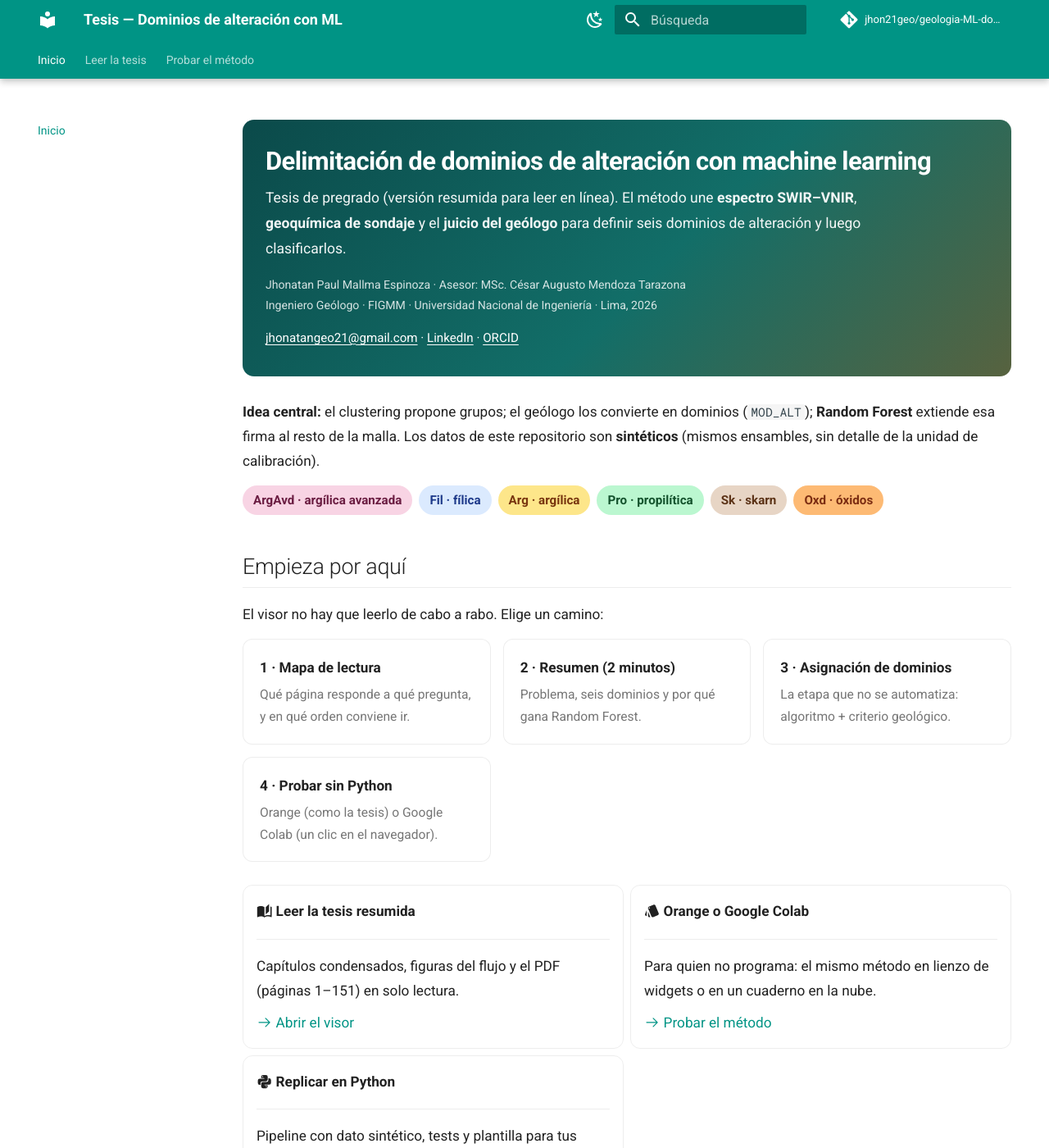
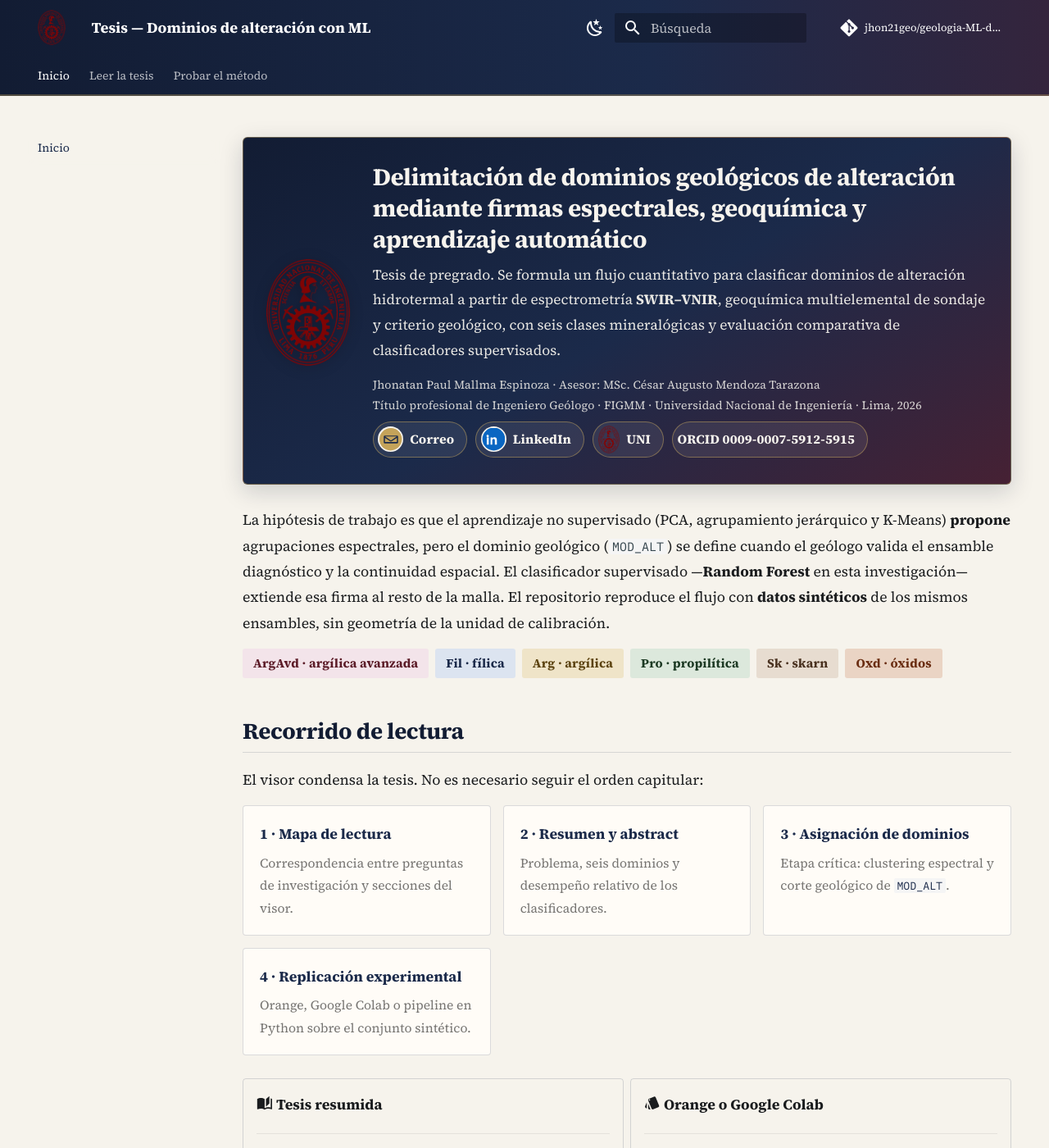
Before and after one commit to jhon21geo/geologia-ML-dominios-alteracion, an MkDocs documentation site: the page built from docs/index.md, in a window 1280 px wide and 1400 px high. Shown: the whole window at 82% size. Built offline with MkDocs 1.6.1 and Material for MkDocs 9.7.7, drawn with Linux system fonts in a browser that asks for light colours; comment, search, counter and statistics services are not loaded; some of the changed text lies outside the part shown.

Commit message:
Dar al visor un aspecto académico con emblemas institucionales
Paleta navy–granate–oro, redacción más formal y logos de correo,
LinkedIn y el escudo de la Universidad Nacional de Ingeniería.

Co-authored-by: jhonatangeo21 <jhonatangeo21@gmail.com>

````diff
--- a/docs/index.md
+++ b/docs/index.md
@@ -5,31 +5,49 @@ hide:
 
 <div class="hero" markdown>
 
-# Delimitación de dominios de alteración con machine learning
+<p class="hero-brand">
+<a href="https://www.uni.edu.pe/" title="Universidad Nacional de Ingeniería">
+<img src="assets/uni-escudo.png" alt="Escudo de la Universidad Nacional de Ingeniería"/>
+</a>
+</p>
 
-Tesis de pregrado (versión resumida para leer en línea). El método une
-**espectro SWIR–VNIR**, **geoquímica de sondaje** y el **juicio del geólogo**
-para definir seis dominios de alteración y luego clasificarlos.
+<div markdown>
+
+# Delimitación de dominios geológicos de alteración mediante firmas espectrales, geoquímica y aprendizaje automático
+
+Tesis de pregrado. Se formula un flujo cuantitativo para clasificar dominios de
+alteración hidrotermal a partir de espectrometría **SWIR–VNIR**, geoquímica
+multielemental de sondaje y criterio geológico, con seis clases mineralógicas
+y evaluación comparativa de clasificadores supervisados.
 
 <p class="meta">
 Jhonatan Paul Mallma Espinoza · Asesor: MSc. César Augusto Mendoza Tarazona<br>
-Ingeniero Geólogo · FIGMM · Universidad Nacional de Ingeniería · Lima, 2026
+Título profesional de Ingeniero Geólogo · FIGMM · Universidad Nacional de Ingeniería · Lima, 2026
 </p>
 
-<p class="contacto">
-<a href="mailto:jhonatangeo21@gmail.com">jhonatangeo21@gmail.com</a>
-·
-<a href="https://www.linkedin.com/in/geomin">LinkedIn</a>
-·
-<a href="https://orcid.org/0009-0007-5912-5915">ORCID</a>
+<p class="logo-row">
+<a href="mailto:jhonatangeo21@gmail.com" title="Correo electrónico">
+<img src="assets/icon-correo.svg" alt=""/> Correo
+</a>
+<a href="https://www.linkedin.com/in/geomin" title="Perfil de LinkedIn">
+<img src="assets/icon-linkedin.svg" alt=""/> LinkedIn
+</a>
+<a href="https://www.uni.edu.pe/" title="Universidad Nacional de Ingeniería">
+<img class="escudo" src="assets/uni-escudo-sm.png" alt=""/> UNI
+</a>
+<a href="https://orcid.org/0009-0007-5912-5915" title="ORCID">ORCID 0009-0007-5912-5915</a>
 </p>
 
 </div>
+</div>
 
-**Idea central:** el clustering propone grupos; el geólogo los convierte en
-dominios (`MOD_ALT`); **Random Forest** extiende esa firma al resto de la
-malla. Los datos de este repositorio son **sintéticos** (mismos ensambles, sin
-detalle de la unidad de calibración).
+La hipótesis de trabajo es que el aprendizaje no supervisado (PCA, agrupamiento
+jerárquico y K-Means) **propone** agrupaciones espectrales, pero el dominio
+geológico (`MOD_ALT`) se define cuando el geólogo valida el ensamble diagnóstico
+y la continuidad espacial. El clasificador supervisado —**Random Forest** en
+esta investigación— extiende esa firma al resto de la malla. El repositorio
+reproduce el flujo con **datos sintéticos** de los mismos ensambles, sin
+geometría de la unidad de calibración.
 
 <div class="pills">
   <span class="argavd">ArgAvd · argílica avanzada</span>
@@ -40,34 +58,33 @@ detalle de la unidad de calibración).
   <span class="oxd">Oxd · óxidos</span>
 </div>
 
-## Empieza por aquí
+## Recorrido de lectura
 
-El visor no hay que leerlo de cabo a rabo. Elige un camino:
+El visor condensa la tesis. No es necesario seguir el orden capitular:
 
 <div class="ruta" markdown>
 
 [**1 · Mapa de lectura**
-<span>Qué página responde a qué pregunta, y en qué orden conviene ir.</span>](guia.md)
+<span>Correspondencia entre preguntas de investigación y secciones del visor.</span>](guia.md)
 
-[**2 · Resumen (2 minutos)**
-<span>Problema, seis dominios y por qué gana Random Forest.</span>](00-resumen.md)
+[**2 · Resumen y abstract**
+<span>Problema, seis dominios y desempeño relativo de los clasificadores.</span>](00-resumen.md)
 
 [**3 · Asignación de dominios**
-<span>La etapa que no se automatiza: algoritmo + criterio geológico.</span>](03-asignacion-dominios.md)
+<span>Etapa crítica: clustering espectral y corte geológico de `MOD_ALT`.</span>](03-asignacion-dominios.md)
 
-[**4 · Probar sin Python**
-<span>Orange (como la tesis) o Google Colab (un clic en el navegador).</span>](09-orange-colab.md)
+[**4 · Replicación experimental**
+<span>Orange, Google Colab o pipeline en Python sobre el conjunto sintético.</span>](09-orange-colab.md)
 
 </div>
 
 <div class="grid cards" markdown>
 
--   :material-book-open-page-variant: **Leer la tesis resumida**
+-   :material-book-open-page-variant: **Tesis resumida**
 
     ---
 
-    Capítulos condensados, figuras del flujo y el PDF (páginas 1–151) en
-    solo lectura.
+    Capítulos condensados, figuras del flujo y el PDF (páginas 1–151).
 
     [:octicons-arrow-right-24: Abrir el visor](guia.md)
 
@@ -75,22 +92,21 @@ El visor no hay que leerlo de cabo a rabo. Elige un camino:
 
     ---
 
-    Para quien no programa: el mismo método en lienzo de widgets o en un
-    cuaderno en la nube.
+    Reproducción del experimento sin entorno Python local (lienzo de widgets o cuaderno en la nube).
 
-    [:octicons-arrow-right-24: Probar el método](09-orange-colab.md)
+    [:octicons-arrow-right-24: Protocolo experimental](09-orange-colab.md)
 
--   :material-language-python: **Replicar en Python**
+-   :material-language-python: **Implementación en Python**
 
     ---
 
-    Pipeline con dato sintético, tests y plantilla para tus sondajes.
+    Paquete `alteration_ml`, datos sintéticos, pruebas automáticas y plantilla para sondajes propios.
 
-    [:octicons-arrow-right-24: Código local](06-replicacion.md)
+    [:octicons-arrow-right-24: Replicar el pipeline](06-replicacion.md)
 
 </div>
 
-## El método en un vistazo
+## Esquema metodológico
 
 ```mermaid
 flowchart LR
@@ -103,7 +119,7 @@ flowchart LR
 
 <figure markdown>
   ![Esquema de asignación de dominios](assets/13_asignacion_esquema.png)
-  <figcaption>Figura guía: el clúster no es el dominio. El geólogo corta, fusiona o descarta intervalos antes de entrenar el clasificador.</figcaption>
+  <figcaption>Figura 1. El clúster espectral no equivale al dominio geológico. El geólogo recorta, fusiona o descarta intervalos antes del entrenamiento supervisado.</figcaption>
 </figure>
 
 ## Cómo citar
@@ -114,14 +130,16 @@ flowchart LR
 
     **APA 7.** Mallma, J. (2026). *Delimitación de los dominios geológicos de alteración desde firmas espectrales y geoquímica mediante el empleo de machine learning* [Tesis de pregrado, Universidad Nacional de Ingeniería]. Repositorio institucional Cybertesis UNI.
 
-ORCID del autor: [0009-0007-5912-5915](https://orcid.org/0009-0007-5912-5915).
+ORCID del autor: [0009-0007-5912-5915](https://orcid.org/0009-0007-5912-5915) ·
 Asesor: [0009-0009-5452-3636](https://orcid.org/0009-0009-5452-3636).
 
-## Contacto
+## Filiación y contacto
 
-- Correo: [jhonatangeo21@gmail.com](mailto:jhonatangeo21@gmail.com)
-- LinkedIn: [linkedin.com/in/geomin](https://www.linkedin.com/in/geomin)
-- GitHub: [jhon21geo](https://github.com/jhon21geo)
+<div class="filiacion" markdown>
+<a href="https://www.uni.edu.pe/"><img class="escudo" src="assets/uni-escudo-sm.png" alt="UNI"/> Universidad Nacional de Ingeniería</a>
+<a href="mailto:jhonatangeo21@gmail.com"><img src="assets/icon-correo.svg" alt=""/> jhonatangeo21@gmail.com</a>
+<a href="https://www.linkedin.com/in/geomin"><img src="assets/icon-linkedin.svg" alt=""/> linkedin.com/in/geomin</a>
+</div>
 
 Sitio publicado:
 [jhon21geo.github.io/geologia-ML-dominios-alteracion](https://jhon21geo.github.io/geologia-ML-dominios-alteracion/).[^url]
--- a/docs/stylesheets/extra.css
+++ b/docs/stylesheets/extra.css
@@ -1,18 +1,59 @@
-/* Lectura más cómoda: tipografía, jerarquía y bloques escaneables. */
+/* Paleta académica: navy, granate UNI y oro. Fondo papel. */
+
+:root,
+[data-md-color-scheme="default"] {
+  --md-primary-fg-color: #1b2a4a;
+  --md-primary-fg-color--light: #2c3f66;
+  --md-primary-fg-color--dark: #121c33;
+  --md-accent-fg-color: #b08d3a;
+  --md-accent-fg-color--transparent: rgba(176, 141, 58, 0.14);
+  --md-default-bg-color: #f6f3ec;
+  --md-default-fg-color: #1a1c1e;
+  --md-typeset-a-color: #1b2a4a;
+  --md-footer-bg-color: #121c33;
+}
+
+[data-md-color-scheme="slate"] {
+  --md-primary-fg-color: #1b2a4a;
+  --md-primary-fg-color--light: #2c3f66;
+  --md-primary-fg-color--dark: #0d1424;
+  --md-accent-fg-color: #c4a35a;
+  --md-typeset-a-color: #d4b56a;
+}
+
+.md-header,
+.md-tabs {
+  background: linear-gradient(90deg, #121c33 0%, #1b2a4a 62%, #5c1c28 160%);
+  box-shadow: none;
+  border-bottom: 1px solid rgba(196, 163, 90, 0.35);
+}
+
+.md-header__button.md-logo img {
+  height: 2.15rem;
+  width: auto;
+}
 
 .md-typeset {
-  font-size: 0.86rem;
-  line-height: 1.75;
+  font-size: 0.88rem;
+  line-height: 1.78;
 }
 
-.md-typeset h1 {
-  font-weight: 750;
-  letter-spacing: -0.02em;
-  margin-bottom: 0.35em;
+.md-typeset h1,
+.md-typeset h2,
+.md-typeset h3 {
+  font-weight: 650;
+  letter-spacing: -0.015em;
+  color: #121c33;
+}
+
+[data-md-color-scheme="slate"] .md-typeset h1,
+[data-md-color-scheme="slate"] .md-typeset h2,
+[data-md-color-scheme="slate"] .md-typeset h3 {
+  color: inherit;
 }
 
 .md-typeset h2 {
-  border-bottom: 1px solid var(--md-default-fg-color--lightest);
+  border-bottom: 1px solid rgba(27, 42, 74, 0.14);
   padding-bottom: 0.2em;
   margin-top: 1.7em;
 }
@@ -31,51 +72,134 @@
   color: var(--md-default-fg-color--light);
   margin-top: -0.4em;
   margin-bottom: 1.2em;
+  font-style: italic;
 }
 
 /* Portada */
 .hero {
-  background: linear-gradient(135deg, #0b4a4a 0%, #126e68 55%, #b45309 160%);
+  display: grid;
+  grid-template-columns: auto 1fr;
+  gap: 1.15rem 1.35rem;
+  align-items: center;
+  background: linear-gradient(148deg, #121c33 0%, #1b2a4a 52%, #5c1c28 125%);
   color: #fff;
-  padding: 1.55rem 1.4rem 1.35rem;
-  border-radius: 14px;
+  padding: 1.45rem 1.35rem 1.3rem;
+  border-radius: 6px;
   margin: 0 0 1.4rem;
+  border: 1px solid rgba(196, 163, 90, 0.45);
+  box-shadow: 0 8px 28px rgba(18, 28, 51, 0.18);
+}
+
+.hero-brand {
+  margin: 0;
+}
+
+.hero-brand img {
+  display: block;
+  height: 6.6rem;
+  width: auto;
+  filter: drop-shadow(0 2px 8px rgba(0, 0, 0, 0.35));
 }
 
 .hero h1 {
-  color: #fff !important;
+  color: #f7f4ee !important;
   border: none;
   margin: 0 0 0.45rem;
-  font-size: 1.55rem;
+  font-size: 1.48rem;
+  line-height: 1.28;
 }
 
 .hero p {
-  color: rgba(255, 255, 255, 0.94);
-  max-width: 40rem;
-  margin: 0.35rem 0;
-  font-size: 1.02em;
+  color: rgba(247, 244, 238, 0.94);
+  max-width: 42rem;
+  margin: 0.3rem 0;
+  font-size: 0.98em;
 }
 
 .hero .meta {
-  margin-top: 0.85rem;
-  font-size: 0.82em;
-  opacity: 0.88;
+  margin-top: 0.75rem;
+  font-size: 0.8em;
+  letter-spacing: 0.01em;
+  opacity: 0.9;
 }
 
-.hero .contacto {
-  margin-top: 0.7rem;
-  font-size: 0.88em;
+.logo-row {
+  display: flex;
+  flex-wrap: wrap;
+  gap: 0.5rem;
+  margin-top: 0.95rem;
 }
 
-.hero .contacto a {
-  color: #fff !important;
-  text-decoration: underline;
-  text-underline-offset: 0.18em;
+.logo-row a {
+  display: inline-flex;
+  align-items: center;
+  gap: 0.4rem;
+  background: rgba(255, 255, 255, 0.08);
+  border: 1px solid rgba(196, 163, 90, 0.5);
+  border-radius: 999px;
+  padding: 0.22rem 0.75rem 0.22rem 0.28rem;
+  color: #f7f4ee !important;
+  text-decoration: none !important;
+  font-size: 0.78rem;
+  font-weight: 600;
+  letter-spacing: 0.01em;
 }
 
-.md-typeset .contacto a,
-.md-typeset p.contacto {
-  color: inherit;
+.logo-row a:hover {
+  background: rgba(196, 163, 90, 0.22);
+}
+
+.logo-row img {
+  width: 1.55rem;
+  height: 1.55rem;
+  object-fit: contain;
+  background: #f7f4ee;
+  border-radius: 999px;
+  padding: 0.08rem;
+}
+
+.logo-row img.escudo {
+  background: transparent;
+  padding: 0;
+  height: 1.7rem;
+  width: auto;
+  border-radius: 0;
+}
+
+.filiacion {
+  display: flex;
+  flex-wrap: wrap;
+  gap: 0.7rem 1.2rem;
+  align-items: center;
+  margin: 0.2rem 0 1.2rem;
+  padding: 0.65rem 0.2rem 0.85rem;
+  border-bottom: 1px solid rgba(27, 42, 74, 0.12);
+}
+
+.filiacion a {
+  display: inline-flex;
+  align-items: center;
+  gap: 0.4rem;
+  font-size: 0.82rem;
+  font-weight: 600;
+  color: #1b2a4a !important;
+  text-decoration: none !important;
+}
+
+.filiacion a:hover {
+  color: #5c1c28 !important;
+}
+
+.filiacion img {
+  height: 1.35rem;
+  width: auto;
+}
+
+.filiacion img.escudo {
+  height: 1.85rem;
+  background: transparent;
+  border-radius: 0;
+  padding: 0;
 }
 
 .pills {
@@ -88,17 +212,18 @@
 .pills span {
   display: inline-block;
   padding: 0.22rem 0.65rem;
-  border-radius: 999px;
+  border-radius: 3px;
   font-size: 0.76rem;
   font-weight: 650;
+  letter-spacing: 0.01em;
 }
 
-.pills .argavd { background: #f8d4e4; color: #6b1d42; }
-.pills .fil { background: #dbeafe; color: #1e3a8a; }
-.pills .arg { background: #fde68a; color: #78350f; }
-.pills .pro { background: #bbf7d0; color: #14532d; }
-.pills .sk { background: #e7d5c5; color: #5c3317; }
-.pills .oxd { background: #fdba74; color: #7c2d12; }
+.pills .argavd { background: #f3e4ea; color: #5c1c28; }
+.pills .fil { background: #dce4f0; color: #1b2a4a; }
+.pills .arg { background: #efe4c8; color: #5c4310; }
+.pills .pro { background: #dce8dc; color: #1d3a24; }
+.pills .sk { background: #e7dcd0; color: #4a3220; }
+.pills .oxd { background: #ead4c4; color: #6b2e12; }
 
 .ruta {
   display: grid;
@@ -114,36 +239,23 @@
 .ruta a {
   display: block;
   padding: 0.95rem 1rem 0.9rem;
-  border: 1px solid var(--md-default-fg-color--lightest);
-  border-radius: 12px;
+  border: 1px solid rgba(27, 42, 74, 0.16);
+  border-radius: 4px;
   color: inherit !important;
   text-decoration: none !important;
-  background: var(--md-default-bg-color);
+  background: #fffcf7;
   height: 100%;
 }
 
 .ruta a:hover {
-  border-color: var(--md-primary-fg-color);
-  box-shadow: 0 6px 18px rgba(15, 40, 40, 0.1);
-}
-
-.ruta .n {
-  display: inline-block;
-  width: 1.45rem;
-  height: 1.45rem;
-  line-height: 1.45rem;
-  text-align: center;
-  border-radius: 999px;
-  background: var(--md-primary-fg-color);
-  color: var(--md-primary-bg-color);
-  font-size: 0.72rem;
-  font-weight: 700;
-  margin-bottom: 0.45rem;
+  border-color: #b08d3a;
+  box-shadow: 0 6px 18px rgba(18, 28, 51, 0.08);
 }
 
 .ruta strong {
   display: block;
   margin-bottom: 0.25rem;
+  color: #1b2a4a;
 }
 
 .ruta span {
@@ -156,9 +268,9 @@
 .siguiente {
   margin-top: 2rem;
   padding: 0.9rem 1rem;
-  border-left: 4px solid var(--md-accent-fg-color);
-  background: var(--md-code-bg-color);
-  border-radius: 0 8px 8px 0;
+  border-left: 4px solid #b08d3a;
+  background: rgba(27, 42, 74, 0.05);
+  border-radius: 0 4px 4px 0;
 }
 
 .siguiente p {
@@ -166,16 +278,36 @@
 }
 
 .md-typeset .grid.cards > ul > li {
-  border-radius: 12px;
+  border-radius: 4px;
+  border-color: rgba(27, 42, 74, 0.16);
 }
 
 [data-md-color-scheme="slate"] .hero {
-  background: linear-gradient(135deg, #062e2e 0%, #0f4f4b 60%, #7c3d0a 160%);
+  background: linear-gradient(148deg, #0d1424 0%, #162238 55%, #3a121a 130%);
 }
 
-[data-md-color-scheme="slate"] .pills .argavd { background: #6b1d42; color: #fce7f3; }
-[data-md-color-scheme="slate"] .pills .fil { background: #1e3a8a; color: #dbeafe; }
-[data-md-color-scheme="slate"] .pills .arg { background: #78350f; color: #fde68a; }
-[data-md-color-scheme="slate"] .pills .pro { background: #14532d; color: #bbf7d0; }
-[data-md-color-scheme="slate"] .pills .sk { background: #5c3317; color: #f5e6d8; }
-[data-md-color-scheme="slate"] .pills .oxd { background: #7c2d12; color: #fed7aa; }
+[data-md-color-scheme="slate"] .ruta a {
+  background: var(--md-default-bg-color);
+}
+
+[data-md-color-scheme="slate"] .filiacion a {
+  color: inherit !important;
+}
+
+[data-md-color-scheme="slate"] .pills .argavd { background: #5c1c28; color: #f3e4ea; }
+[data-md-color-scheme="slate"] .pills .fil { background: #1b2a4a; color: #dce4f0; }
+[data-md-color-scheme="slate"] .pills .arg { background: #5c4310; color: #efe4c8; }
+[data-md-color-scheme="slate"] .pills .pro { background: #1d3a24; color: #dce8dc; }
+[data-md-color-scheme="slate"] .pills .sk { background: #4a3220; color: #e7dcd0; }
+[data-md-color-scheme="slate"] .pills .oxd { background: #6b2e12; color: #ead4c4; }
+
+@media (max-width: 44rem) {
+  .hero {
+    grid-template-columns: 1fr;
+    justify-items: start;
+  }
+
+  .hero-brand img {
+    height: 4.8rem;
+  }
+}
--- a/mkdocs.yml
+++ b/mkdocs.yml
@@ -1,25 +1,30 @@
 site_name: Tesis — Dominios de alteración con ML
-site_description: Visor de lectura de la tesis resumida. Empieza por el mapa de lectura, luego los seis dominios y Random Forest.
+site_description: Visor académico de la tesis. Delimitación de dominios de alteración hidrotermal mediante espectrometría SWIR–VNIR, geoquímica y aprendizaje automático.
 site_author: Jhonatan Paul Mallma Espinoza
 site_url: https://jhon21geo.github.io/geologia-ML-dominios-alteracion/
 repo_url: https://github.com/jhon21geo/geologia-ML-dominios-alteracion
 repo_name: jhon21geo/geologia-ML-dominios-alteracion
 edit_uri: ""
-copyright: Mallma Espinoza, J. P. (2026). Universidad Nacional de Ingeniería.
+copyright: Mallma Espinoza, J. P. (2026). FIGMM · Universidad Nacional de Ingeniería.
 theme:
   name: material
   language: es
+  logo: assets/uni-escudo-sm.png
+  favicon: assets/favicon.png
+  font:
+    text: Source Serif 4
+    code: IBM Plex Mono
   palette:
     - media: "(prefers-color-scheme: light)"
       scheme: default
-      primary: teal
+      primary: indigo
       accent: amber
       toggle:
         icon: material/weather-night
         name: Modo oscuro
     - media: "(prefers-color-scheme: dark)"
       scheme: slate
-      primary: teal
+      primary: indigo
       accent: amber
       toggle:
         icon: material/weather-sunny
@@ -88,7 +93,13 @@ extra:
   social:
     - icon: fontawesome/solid/envelope
       link: mailto:jhonatangeo21@gmail.com
+      name: Correo
     - icon: fontawesome/brands/linkedin
       link: https://www.linkedin.com/in/geomin
+      name: LinkedIn
+    - icon: fontawesome/solid/building-columns
+      link: https://www.uni.edu.pe/
+      name: Universidad Nacional de Ingeniería
     - icon: fontawesome/brands/github
       link: https://github.com/jhon21geo/geologia-ML-dominios-alteracion
+      name: GitHub
````
Also changed, not shown: docs/00-resumen.md (+4 -4 lines), docs/guia.md (+7 -8 lines), docs/assets/favicon.png (added), docs/assets/icon-correo.svg (added), docs/assets/icon-linkedin.svg (added), docs/assets/uni-escudo-sm.png (added), docs/assets/uni-escudo.png (added).
